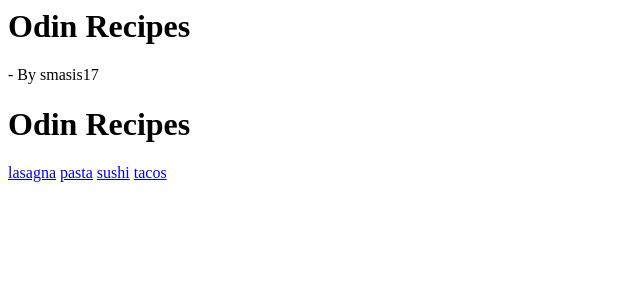
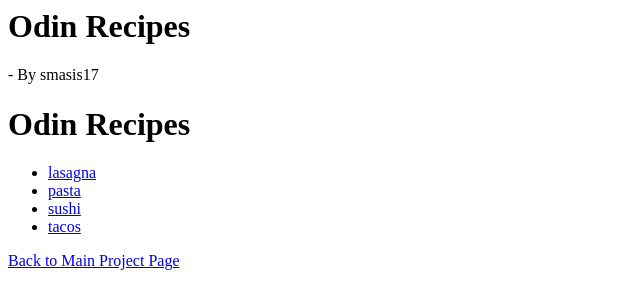
Before and after one commit to smasis17/odin-projects, a plain HTML site: page 00-odin-recipes/index.html in a window 1280 px wide. Shown: the whole page, without its empty margins (0-640 px from the left). Drawn offline with Linux system fonts and the light colour scheme.

Commit message:
Add a back button

```diff
--- a/00-odin-recipes/index.html
+++ b/00-odin-recipes/index.html
@@ -2,8 +2,11 @@
 <p>- By smasis17</p>
 
 <h1>Odin Recipes</h1>
+<ul>
+    <li><a href="recipes/lasagna.html">lasagna</a></li>
+    <li><a href="recipes/pasta.html">pasta</a></li>
+    <li><a href="recipes/sushi.html">sushi</a></li>
+    <li><a href="recipes/tacos.html">tacos</a></li>
+</ul>
 
-<a href="recipes/lasagna.html">lasagna</a>
-<a href="recipes/pasta.html">pasta</a>
-<a href="recipes/sushi.html">sushi</a>
-<a href="recipes/tacos.html">tacos</a>
+<a href="../index.html">Back to Main Project Page</a>
```
